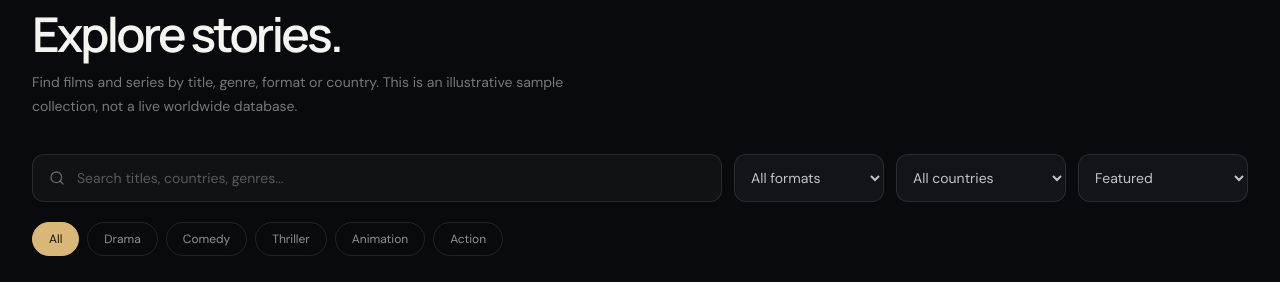
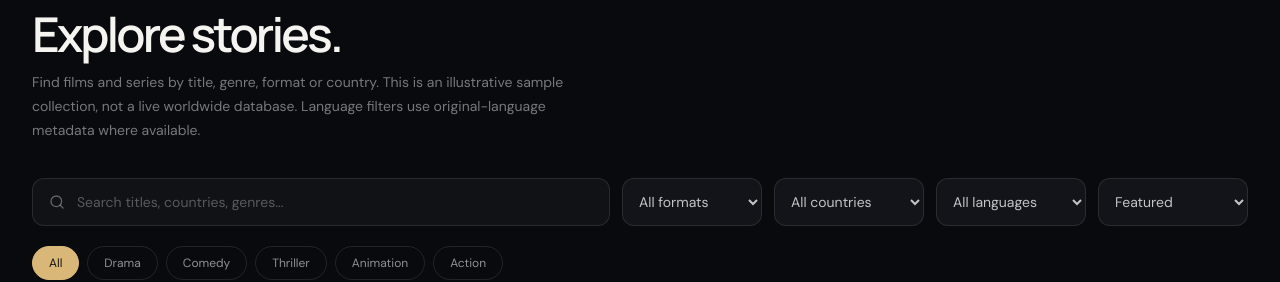
Before and after one commit to Serkel-Whally/Watchora, a Next.js app: page /explore in a window 1280 px wide. Shown: the part 218-500 px from the top of the page. Built offline with nearby package versions, Linux system fonts and the light colour scheme.

Commit message:
feat: add original language explore filter

```diff
--- a/app/explore/page.tsx
+++ b/app/explore/page.tsx
@@ -16,6 +16,7 @@ export default function ExplorePage() {
   const [genre, setGenre] = useState("All");
   const [kind, setKind] = useState<TitleKind | "All">("All");
   const [country, setCountry] = useState("All");
+  const [language, setLanguage] = useState("All");
   const [sort, setSort] = useState<CatalogueSort>("featured");
   const [page, setPage] = useState(1);
   const [saved, setSaved] = useState<number[]>([]);
@@ -32,9 +33,10 @@ export default function ExplorePage() {
   }, []);
 
   const countries = useMemo(() => catalogue.getCountries(), []);
-  const results = useMemo(() => sortCatalogue(filterCatalogue(catalogue.getAll(), { query, genre, kind, country }), sort), [genre, kind, country, query, sort]);
+  const languageOptions = useMemo(() => Array.from(new Set(catalogue.getAll().map((title) => title.originalLanguage).filter((value): value is string => Boolean(value)))).sort(), []);
+  const results = useMemo(() => sortCatalogue(filterCatalogue(catalogue.getAll(), { query, genre, kind, country, language }), sort), [genre, kind, country, language, query, sort]);
   const pagination = useMemo(() => paginateCatalogue(results, page, PAGE_SIZE), [results, page]);
-  const hasFilters = Boolean(query || genre !== "All" || kind !== "All" || country !== "All" || sort !== "featured");
+  const hasFilters = Boolean(query || genre !== "All" || kind !== "All" || country !== "All" || language !== "All" || sort !== "featured");
 
   useEffect(() => {
     if (page !== pagination.page) setPage(pagination.page);
@@ -45,6 +47,7 @@ export default function ExplorePage() {
     setGenre("All");
     setKind("All");
     setCountry("All");
+    setLanguage("All");
     setSort("featured");
     setPage(1);
   };
@@ -62,11 +65,12 @@ export default function ExplorePage() {
     <section className="shell py-12 md:py-16">
       <Link href="/" className="inline-flex items-center gap-2 text-xs text-white/45 hover:text-white"><ArrowLeft size={14}/> Back home</Link>
       <p className="eyebrow mt-9">Worldwide discovery</p><h1 className="mt-3 font-['Manrope'] text-4xl font-semibold tracking-[-.06em] md:text-5xl">Explore stories.</h1>
-      <p className="mt-3 max-w-xl text-sm leading-6 text-white/45">Find films and series by title, genre, format or country. This is an illustrative sample collection, not a live worldwide database.</p>
-      <div className="mt-9 grid gap-3 md:grid-cols-[minmax(0,1fr)_150px_170px_170px]">
+      <p className="mt-3 max-w-xl text-sm leading-6 text-white/45">Find films and series by title, genre, format or country. This is an illustrative sample collection, not a live worldwide database. Language filters use original-language metadata where available.</p>
+      <div className="mt-9 grid gap-3 sm:grid-cols-2 lg:grid-cols-[minmax(0,1fr)_140px_150px_150px_150px]">
         <label className="flex h-12 items-center gap-3 rounded-xl border border-white/10 bg-white/[.035] px-4"><Search size={16} className="shrink-0 text-white/35"/><input value={query} onChange={e => {setQuery(e.target.value);setPage(1);}} placeholder="Search titles, countries, genres..." className="w-full bg-transparent text-sm outline-none placeholder:text-white/30"/></label>
         <select aria-label="Format" value={kind} onChange={e => {setKind(e.target.value as TitleKind | "All");setPage(1);}} className="h-12 rounded-xl border border-white/10 bg-[#121419] px-3 text-sm text-white/75"><option value="All">All formats</option><option value="Film">Films</option><option value="Series">Series</option></select>
         <select aria-label="Country" value={country} onChange={e => {setCountry(e.target.value);setPage(1);}} className="h-12 rounded-xl border border-white/10 bg-[#121419] px-3 text-sm text-white/75"><option value="All">All countries</option>{countries.map(value => <option key={value} value={value}>{value}</option>)}</select>
+        <select aria-label="Original language" value={language} onChange={e => {setLanguage(e.target.value);setPage(1);}} className="h-12 rounded-xl border border-white/10 bg-[#121419] px-3 text-sm text-white/75"><option value="All">All languages</option>{languageOptions.map(value => <option key={value} value={value}>{value.toUpperCase()}</option>)}</select>
         <select aria-label="Sort titles" value={sort} onChange={e => {setSort(e.target.value as CatalogueSort);setPage(1);}} className="h-12 rounded-xl border border-white/10 bg-[#121419] px-3 text-sm text-white/75"><option value="featured">Featured</option><option value="newest">Newest first</option><option value="oldest">Oldest first</option><option value="rating">Highest rated</option></select>
       </div>
       <div className="hide-scrollbar mt-5 flex gap-2 overflow-x-auto pb-2">{genres.map(g => <button key={g} onClick={() => {setGenre(g);setPage(1);}} aria-pressed={genre === g} className={`shrink-0 rounded-full border px-4 py-2 text-xs transition ${genre === g ? "border-[#d9b779] bg-[#d9b779] text-[#17130d]" : "border-white/10 text-white/55 hover:border-white/30"}`}>{g}</button>)}</div>
```
